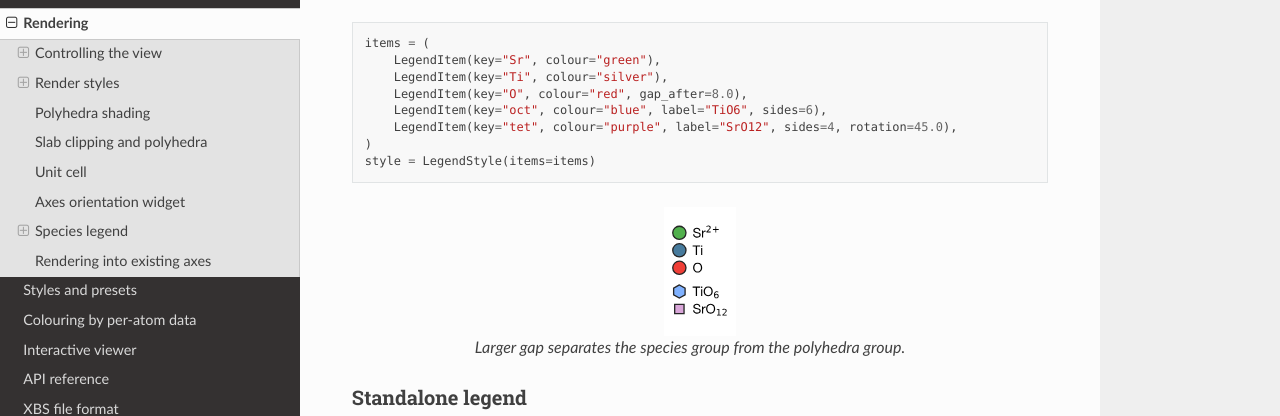
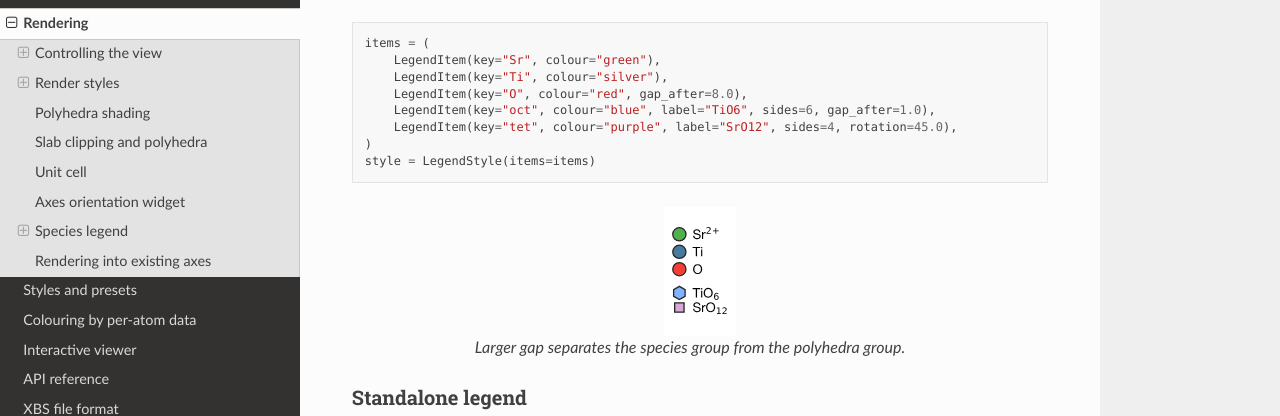
Before and after one commit to bjmorgan/hofmann, a Sphinx documentation site: the page built from docs/rendering.rst, in a window 1280 px wide and 900 px high, scrolled down 9016 px. Shown: the part 157-573 px from the top of the window. Built offline with Sphinx 7.4.7 and the Read the Docs theme 3.1.0, drawn with Linux system fonts in a browser that asks for light colours.

Commit message:
Tighten polyhedra group spacing in legend example
The polygon markers are visually smaller than circles at the same
entry height, making the default gap between them appear larger.
Add an explicit gap_after=1.0 on the TiO6 entry to tighten the
polyhedra group.

```diff
--- a/docs/_static/generate_images.py
+++ b/docs/_static/generate_images.py
@@ -968,7 +968,7 @@ def main() -> None:
                 LegendItem(key="O", colour="#F03F37",
                            gap_after=8.0),
                 LegendItem(key="oct", colour=(0.5, 0.7, 1.0),
-                           label="TiO6", sides=6),
+                           label="TiO6", sides=6, gap_after=1.0),
                 LegendItem(key="tet", colour=(0.85, 0.65, 0.85),
                            label="SrO12", sides=4, rotation=45.0),
             ),
--- a/docs/rendering.rst
+++ b/docs/rendering.rst
@@ -466,7 +466,7 @@ related entries:
        LegendItem(key="Sr", colour="green"),
        LegendItem(key="Ti", colour="silver"),
        LegendItem(key="O", colour="red", gap_after=8.0),
-       LegendItem(key="oct", colour="blue", label="TiO6", sides=6),
+       LegendItem(key="oct", colour="blue", label="TiO6", sides=6, gap_after=1.0),
        LegendItem(key="tet", colour="purple", label="SrO12", sides=4, rotation=45.0),
    )
    style = LegendStyle(items=items)
```
Also changed, not shown: docs/_static/legend_spacing.svg.
